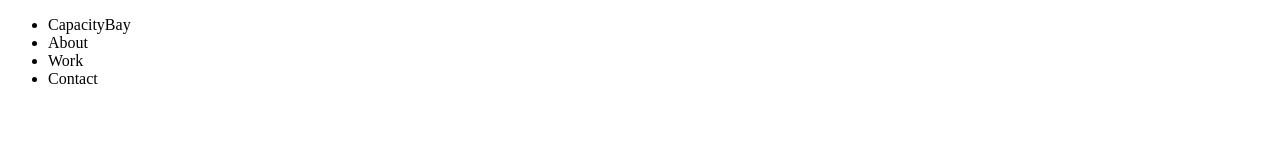
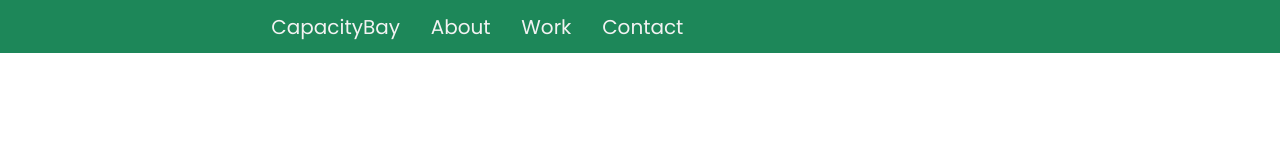
Before and after one commit to KechiEbite/9-Nineth-Assignment, a plain HTML site: page index.html in a window 1280 px wide. Drawn offline with Linux system fonts and the light colour scheme.

Commit message:
first css commit

```diff
--- a/all_css/style.css
+++ b/all_css/style.css
@@ -0,0 +1,21 @@
+body{
+    margin: 0;
+    font-family:'Poppins', sans-serif;;
+}
+.navbar{
+    overflow: hidden;
+    background-color: #1d8759;
+    padding-left: 20%;
+    padding-right: 20%;
+}
+.navbar a {
+    float: left;
+    color: #f2f2f2;
+    text-align: center;
+    padding: 1.5% 2%;
+    text-decoration: none;
+    font-size: 20px;
+}
+.active{
+
+}
--- a/index.html
+++ b/index.html
@@ -6,14 +6,13 @@
     <meta name="viewport" content="width=device-width, initial-scale=1.0">
     <title>Kechi Ebite: Personal Portfolio</title>
     <link rel="stylesheet" href="all_css/style.css">
-    <link href="https://fonts.googleapis.com/css2?family=Poppins:wght@200&display=swap" rel="stylesheet">
-</head>
+    <link href="https://fonts.googleapis.com/css2?family=Poppins:wght@200;400&display=swap" rel="stylesheet"></head>
 <body>
-    <ul>
-        <li>CapacityBay</li>
-        <li>About</li>
-        <li>Work</li>
-        <li>Contact</li>
-    </ul>
+    <div class="navbar">
+        <a class="active" href="#CapacityBay">CapacityBay</a>
+        <a class="RHS" href="#About">About</a>
+        <a class="RHS" href="#Work">Work</a>
+        <a class="RHS" href="#Contact">Contact</a>
+    </div>
 </body>
 </html>
```
